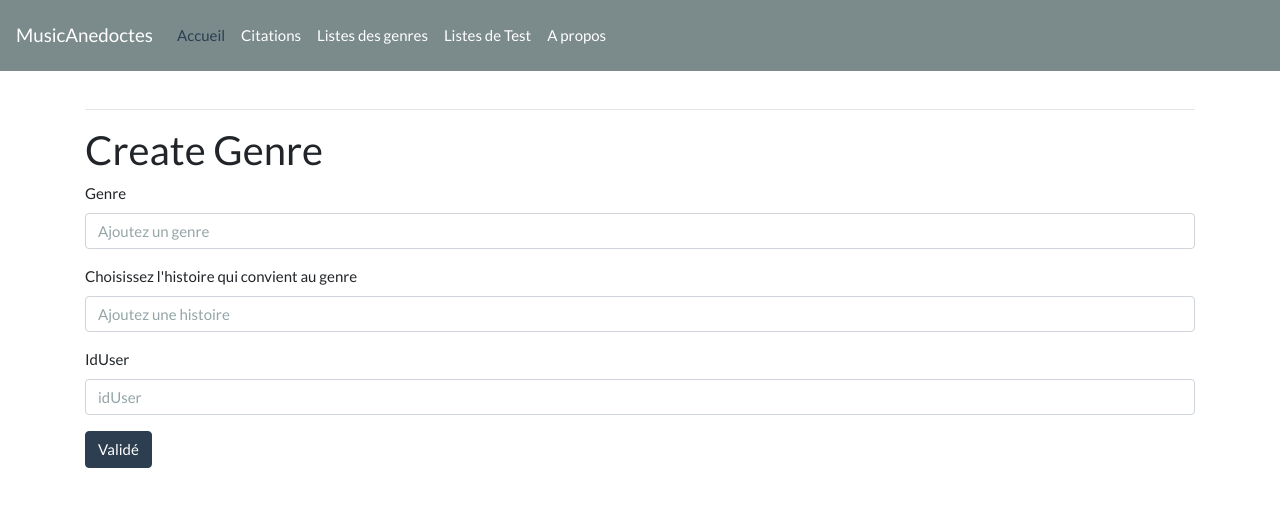
After one commit to jejeOtt/anedocte_music, a CodeIgniter app: page /projetPHP/genres/create in a window 1280 px wide. The commit adds this page. Shown: the top 507 px of the page. Run offline with CodeIgniter, Linux system fonts and the light colour scheme.

Commit message:
Add crud method for Genre

```diff
--- a/application/config/autoload.php
+++ b/application/config/autoload.php
@@ -58,7 +58,7 @@ $autoload['packages'] = array();
 |
 |	$autoload['libraries'] = array('user_agent' => 'ua');
 */
-$autoload['libraries'] = array();
+$autoload['libraries'] = array('form_validation', 'database');
 
 /*
 | -------------------------------------------------------------------
@@ -89,7 +89,7 @@ $autoload['drivers'] = array();
 |
 |	$autoload['helper'] = array('url', 'file');
 */
-$autoload['helper'] = array('url');
+$autoload['helper'] = array('url', 'form');
 
 /*
 | -------------------------------------------------------------------
@@ -132,4 +132,4 @@ $autoload['language'] = array();
 |
 |	$autoload['model'] = array('first_model' => 'first');
 */
-$autoload['model'] = array('post_model');
+$autoload['model'] = array('post_model','genre_model');
--- a/application/config/routes.php
+++ b/application/config/routes.php
@@ -1,6 +1,10 @@
 <?php
 defined('BASEPATH') OR exit('No direct script access allowed');
 
+$route['genres/create'] = 'genres/create';
+$route['genres/(:any)'] = 'genres/view/$1';
+$route['genres'] = 'genres/index';
+$route['posts/create'] = 'posts/create';
 $route['posts/(:any)'] = 'posts/view/$1';
 $route['posts'] = 'posts/index';
 $route['default_controller'] = 'pages/view';
--- /dev/null
+++ b/application/controllers/Genres.php
@@ -0,0 +1,63 @@
+<?php
+    class Genres extends CI_Controller {
+        public function index(){
+            $data['title'] = 'Genre';
+
+            $data['genres'] = $this->genre_model->get_genres();
+
+            $this->load->view('templates/header');
+            $this->load->view('genres/index', $data);
+            $this->load->view('templates/footer');
+        }
+
+        public function view($slug = NULL){
+            $data['genre'] = $this->genre_model->get_genres($slug);
+
+            if(empty($data['genre'])){
+                show_404();
+            }
+
+            $data['genreName'] = $data['genre']['genreName'];
+
+            $this->load->view('templates/header');
+            $this->load->view('genres/view', $data);
+            $this->load->view('templates/footer');
+        }
+
+        public function create(){
+
+            $data['title'] = 'Create Genre';
+
+            $this->form_validation->set_rules('genreName', 'GenreName', 'required');
+            $this->form_validation->set_rules('story', 'story', 'required');
+
+            if($this->form_validation->run() === FALSE){
+                $this->load->view('templates/header');
+                $this->load->view('genres/create', $data);
+                $this->load->view('templates/footer');
+            } else {
+                $this->genre_model->create_genre();
+                redirect('genres');
+            }
+
+        }
+
+        public function delete($id){
+            $this->genre_model->delete_genre($id);
+            redirect('genres');
+        }
+
+        public function edit($slug){
+            $data['genre'] = $this->genre_model->get_genres($slug);
+
+            if(empty($data['genre'])){
+                show_404();
+            }
+
+            $data['title'] = 'Edit Genre';
+
+            $this->load->view('templates/header');
+            $this->load->view('genres/edit', $data);
+            $this->load->view('templates/footer');
+        }
+    }
--- /dev/null
+++ b/application/models/Genre_model.php
@@ -0,0 +1,34 @@
+<?php
+    class Genre_model extends CI_Model {
+        public function __construct()
+        {
+            $this->load->database();
+        }
+
+        public function get_genres($slug = FALSE){
+            if($slug === FALSE){
+            $query = $this->db->get('genres');
+            return $query->result_array();
+            }
+            $query = $this->db->get_where('genres', array('slug' => $slug));
+            return $query->row_array();
+        }
+
+        public function create_genre(){
+            $slug = url_title($this->input->post('genreName'));
+            $data = array(
+                'genreName' => $this->input->post('genreName'),
+                'story' => $this->intput->post('story'),
+                'idUser' => $this->intput->post('idUser'),
+                'slug' => $slug,
+
+            );
+
+            return $this->db->insert('genres', $data);
+        }
+        public function delete_genre($id){
+            $this->db->where('id', $id);
+            $this->db->delete('genres');
+            return true;
+        }
+    }
--- a/application/models/Post_model.php
+++ b/application/models/Post_model.php
@@ -13,4 +13,20 @@
             $query = $this->db->get_where('posts', array('slug' => $slug));
             return $query->row_array();
         }
+
+        public function create_post(){
+            $slug = url_title($this->input->post('tracks'));
+            $data = array(
+                'tracks' => $this->input->post('tracks'),
+                'slug' => $slug,
+                'url' => $this->intput->post('url')
+            );
+
+            return $this->db->insert('posts', $data);
+        }
+        public function delete_post($id){
+            $this->db->where('id', $id);
+            $this->db->delete('posts');
+            return true;
+        }
     }
--- /dev/null
+++ b/application/views/genres/create.php
@@ -0,0 +1,19 @@
+<h2><?=$title; ?></h2>
+
+<?php echo validation_errors(); ?>
+
+<?php echo form_open('genres/create'); ?>
+  <div class="form-group">
+    <label>Genre</label>
+    <input type="text" class="form-control" name="genreName" placeholder="Ajoutez un genre">
+  </div>
+  <div class="form-group">
+    <label>Choisissez l'histoire qui convient au genre</label>
+    <input type="text" class="form-control" name="story" placeholder="Ajoutez une histoire">
+  </div>
+  <div class="form-group">
+    <label>IdUser</label>
+    <input type="text" class="form-control" name="idUser" placeholder="idUser">
+  </div>
+  <button type="submit" class="btn btn-primary">Validé</button>
+</form>
--- a/application/views/templates/header.php
+++ b/application/views/templates/header.php
@@ -23,7 +23,10 @@
         <a class="nav-link" href="<?php echo base_url(); ?>">Citations</a>
       </li>
       <li class="nav-item">
-        <a class="nav-link" href="<?php echo base_url(); ?>posts">Listes Musique/Genre</a>
+        <a class="nav-link" href="<?php echo base_url(); ?>genres">Listes des genres</a>
+      </li>
+      <li class="nav-item">
+        <a class="nav-link" href="<?php echo base_url(); ?>posts">Listes de Test</a>
       </li>
       <li class="nav-item">
         <a class="nav-link" href="<?php echo base_url(); ?>about">A propos</a>
```
Also changed, not shown: application/controllers/Posts.php (+37 -0 lines), application/views/genres/edit.php (added, +17 -0 lines), application/views/genres/index.php (added, +7 -0 lines), application/views/genres/view.php (added, +13 -0 lines), application/views/posts/create.php (added, +26 -0 lines), application/views/posts/edit.php (added, +27 -0 lines), application/views/posts/view.php (+8 -0 lines).
